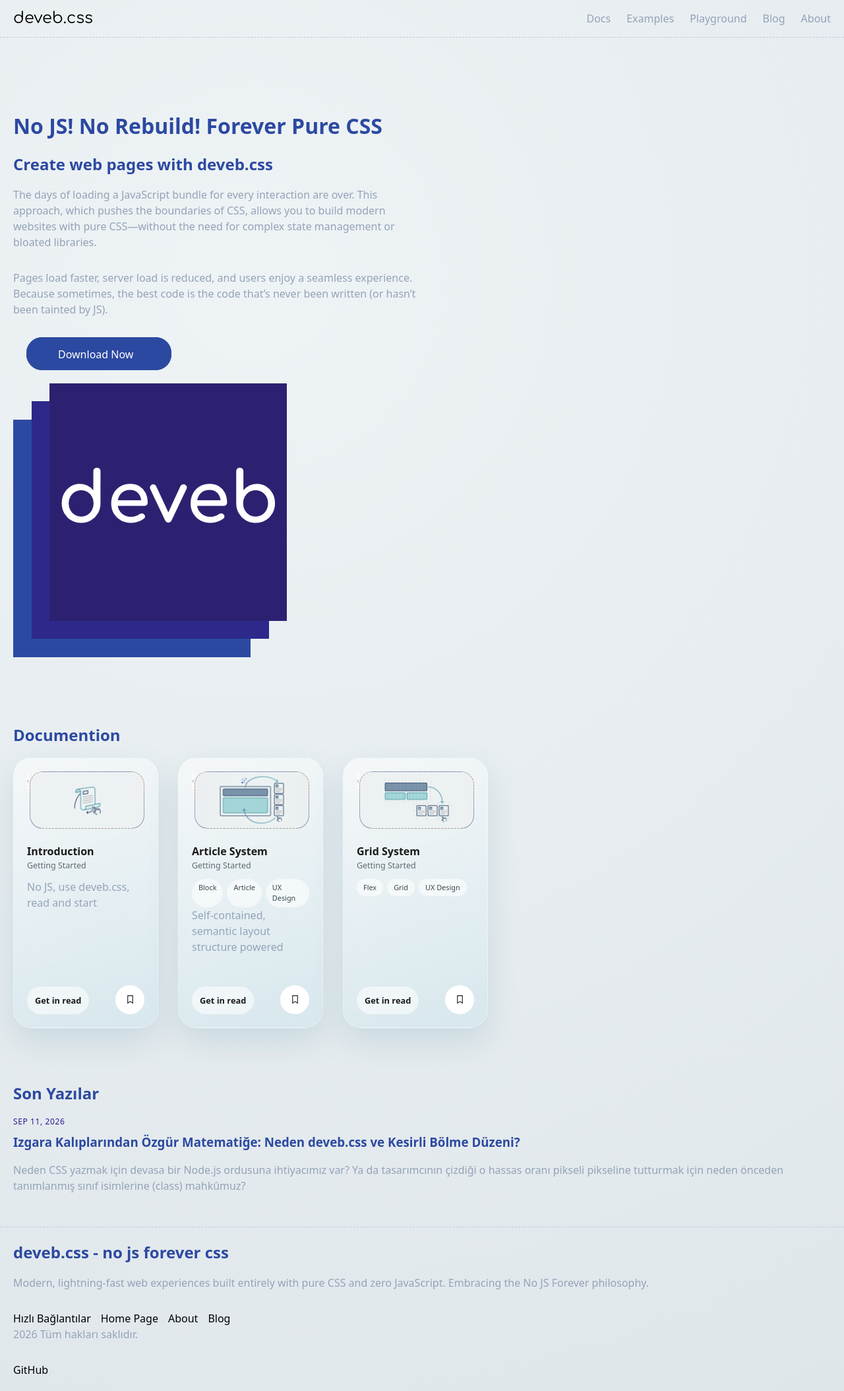
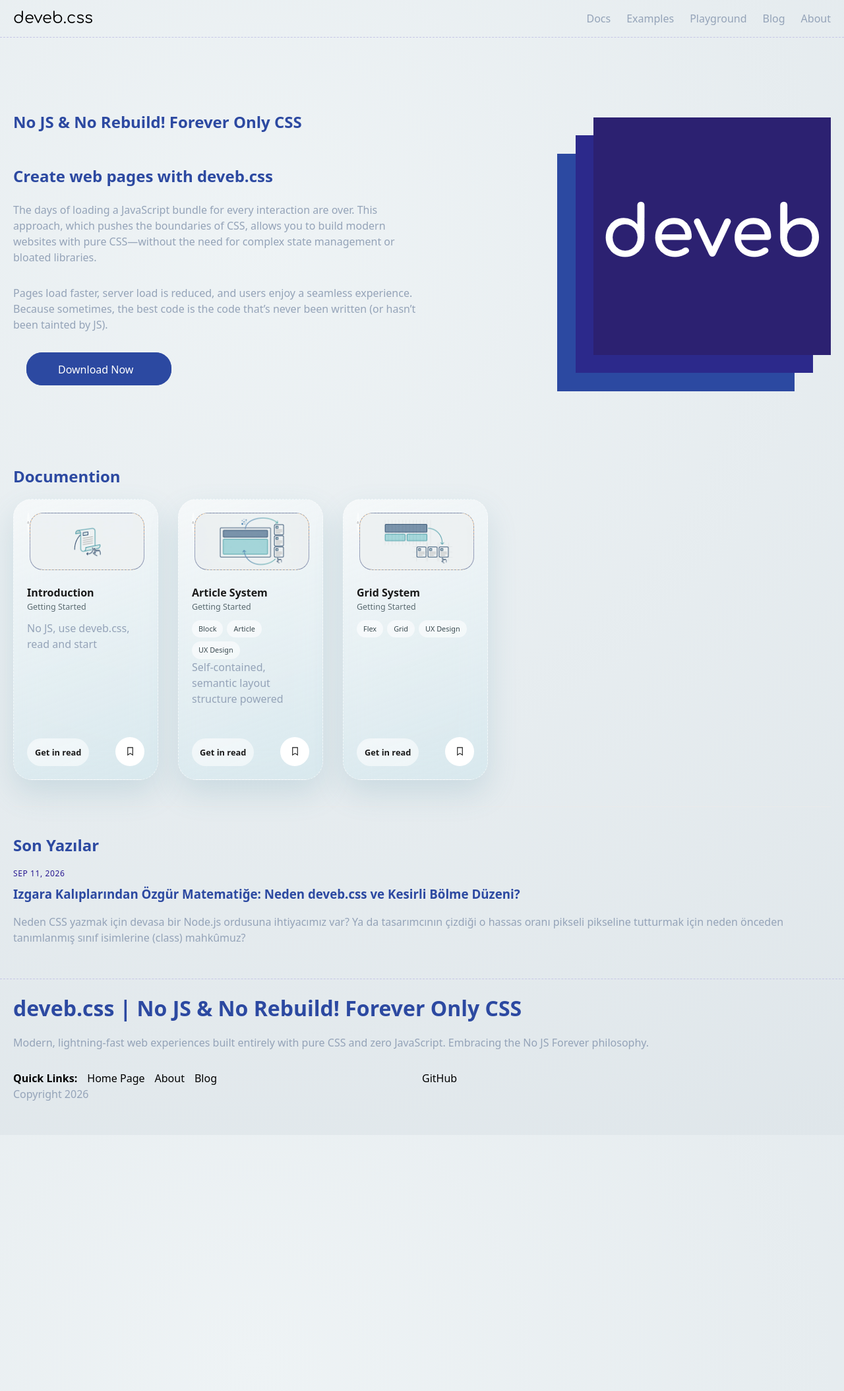
Before and after one commit to data-deveb/deveb.css, a Jekyll site: the page built from devebpages/index.markdown, in a window 1280 px wide. Shown: the whole page at 66% size. Built offline with Jekyll 4.4.1, drawn with Linux system fonts in a browser that asks for light colours; after the commit the page ends 1720 px from its top, so only the background shows below that.

Commit message:
Tema güncellendi.

```diff
--- a/devebpages/_config.yml
+++ b/devebpages/_config.yml
@@ -18,7 +18,7 @@
 # You can create any custom variable you would like, and they will be accessible
 # in the templates via {{ site.myvariable }}.
 
-title: deveb.css - no js forever css
+title: deveb.css | No JS & No Rebuild! Forever Only CSS
 email: your-email@example.com
 description: >- # this means to ignore newlines until "baseurl:"
   Modern, lightning-fast web experiences built entirely with pure CSS and zero JavaScript. Embracing the No JS Forever philosophy.
--- a/devebpages/_includes/footer.html
+++ b/devebpages/_includes/footer.html
@@ -1,13 +1,13 @@
 <!-- Sol Sütun: Site Hakkında veya Künye -->
 <div class="(12/12)">
-  <h2>{{ site.title }}</h2>
+  <h1>{{ site.title }}</h1>
   <p>{{ site.description }}</p>
 </div>
 
 <!-- Orta Sütun: Hızlı Bağlantılar -->
-<div class="(12/12)">
+<div class="(6/12)">
   <ul class="contact-list flex (12/12)">
-    <li>Hızlı Bağlantılar</li>
+    <li><b>Quick Links:</b></li>
     <li><a href="{{ '/' | relative_url }}">Home Page</a></li>
     <li><a href="{{ '/about/' | relative_url }}">About</a></li>
     <li><a href="{{ '/blog/' | relative_url }}">Blog</a></li>
@@ -15,12 +15,14 @@
 </div>
 
 <!-- Sağ Sütun: Sosyal Medya ve Telif -->
-<div class="(12/12)">
-  <p>{{ site.time | date: '%Y' }} Tüm hakları saklıdır.</p>
+<div class="(6/12)">
   {% if site.github_username %}
-  <a href="https://github.com/{{ site.github_username }}" target="_blank" rel="noopener">GitHub</a>
+  <a href="https://github.com/{{ site.github_username }}" target="_blank" rel="noopener">GitHub </a>
   {% endif %}
   {% if site.twitter_username %}
-  <a href="https://twitter.com/{{ site.twitter_username }}" target="_blank" rel="noopener">Twitter</a>
+  <a href="https://twitter.com/{{ site.twitter_username }}" target="_blank" rel="noopener">Twitter </a>
   {% endif %}
 </div>
+<div>
+  <p>Copyright {{ site.time | date: '%Y' }} </p>
+</div>
--- a/devebpages/_layouts/doc.html
+++ b/devebpages/_layouts/doc.html
@@ -4,8 +4,8 @@ layout: default
 
 {% assign sorted_docs = site.docs | sort: 'nav_order' %}
 
-<aside xs="(12/12)" md="(1/12)">
-    <nav>
+<aside xs="(12/12)" md="(2/12)">
+    <nav class="docs-menu">
         <ul>
             {% for doc in sorted_docs %}
             <li>
@@ -17,7 +17,7 @@ layout: default
         </ul>
     </nav>
 </aside>
-<main xs="(12/12)" md="(11/12)">
+<main xs="(12/12)" md="(10/12)">
     <article>
         <header>
             <h1>{{ page.title }}</h1>
--- a/devebpages/assets/css/style.css
+++ b/devebpages/assets/css/style.css
@@ -261,6 +261,7 @@ ul {
 
 .c6-tags {
   display: flex;
+  flex-wrap: wrap;
   gap: 6px;
   margin-top: 10px;
 }
@@ -400,3 +401,27 @@ ul {
     background-position: 0 0;
   }
 }
+
+/* *********************************** */
+.docs-menu ul{
+  display: flex;
+  flex-direction: column;
+  gap:10px;
+}
+.docs-menu ul li{
+  height: auto;
+  display: flex;
+  align-content: flex-end;
+}
+.docs-menu ul li a{
+  width: 100%;
+  padding: 10px;
+  border-inline-end: 1px dashed #c5c6e6;
+}
+.docs-menu ul li a:hover{
+  color:var(--text-main);
+}
+.docs-menu ul li a.active{
+  color:var(--text-main);
+  text-decoration: underline dashed #c5c6e6;
+}
--- a/devebpages/index.markdown
+++ b/devebpages/index.markdown
@@ -5,17 +5,17 @@
 layout: default
 ---
 
-<div class="hero" xs="(1/1)">
-  <div class="right center" xs="(1/1)" md="(1/2)">
-    <div>
-      <h1>No JS! No Rebuild! Forever Pure CSS</h1>
+<div class="hero flex" xs="(1/1)">
+  <div class="flex right center" xs="(1/1)" md="(1/2)">
+    <article>
+      <h1>No JS & No Rebuild! Forever Only CSS</h1>
       <h2>Create web pages with deveb.css</h2>
       <p>The days of loading a JavaScript bundle for every interaction are over. This approach, which pushes the boundaries of CSS, allows you to build modern websites with pure CSS—without the need for complex state management or bloated libraries.</p>
       <p>Pages load faster, server load is reduced, and users enjoy a seamless experience. Because sometimes, the best code is the code that’s never been written (or hasn’t been tainted by JS).</p>
       <a class="glow-on-hover" href ="./assets/css/deveb.css" download="deveb.css">Download Now</a>
-    </div>
+    </article>
   </div>
-  <div class="center" xs="(1/1)" md="(1/2)">
+  <div class="flex right center" xs="(1/1)" md="(1/2)">
     <div class="center">
       <img src="./assets/img/hero_deveb.css.png">
     </div>
```
